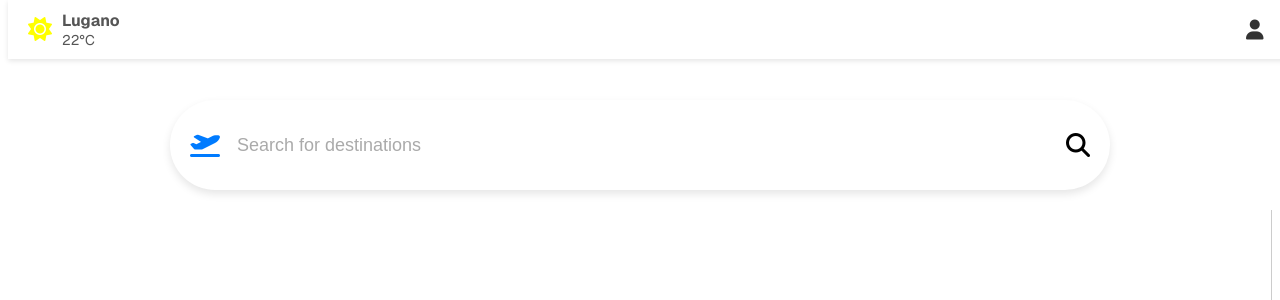
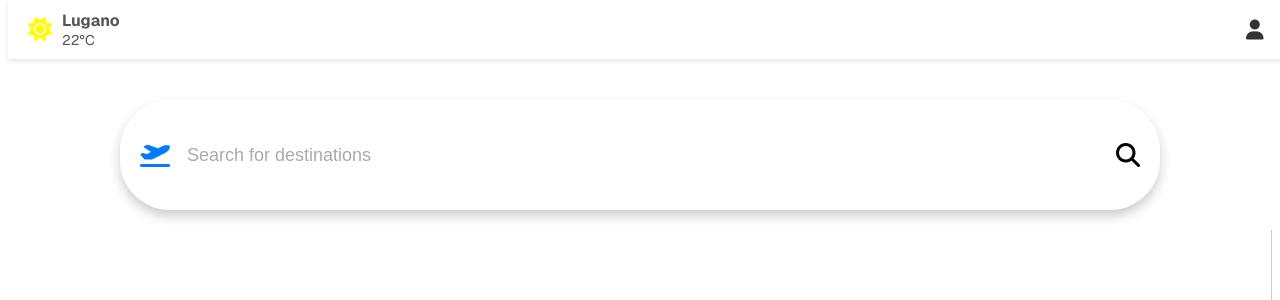
Before and after one commit to edoardo-aba/travels, a React (Vite) app in the folder client/: page / in a window 1280 px wide. In both pictures the pointer is over the element 640 px from the left and 145 px from the top of the page. Shown: the top 300 px of the page. Built offline with nearby package versions, Linux system fonts and the light colour scheme.

Commit message:
fixed searchbar

```diff
--- a/client/src/components/SearchBar/SearchBar.css
+++ b/client/src/components/SearchBar/SearchBar.css
@@ -54,8 +54,9 @@
 
 /* Focus and hover cursor styles */
 .search-bar:hover {
-    cursor: pointer;
-
+    width: 1000px; /* Expanded width on hover */
+    height: 80px; /* Expanded height on hover */
+    box-shadow: 0px 6px 12px rgba(0, 0, 0, 0.2); /* Stronger shadow on hover */
 }
 
 .search-bar:focus-within .search-input {
```
Also changed, not shown: client/TODO.txt.
